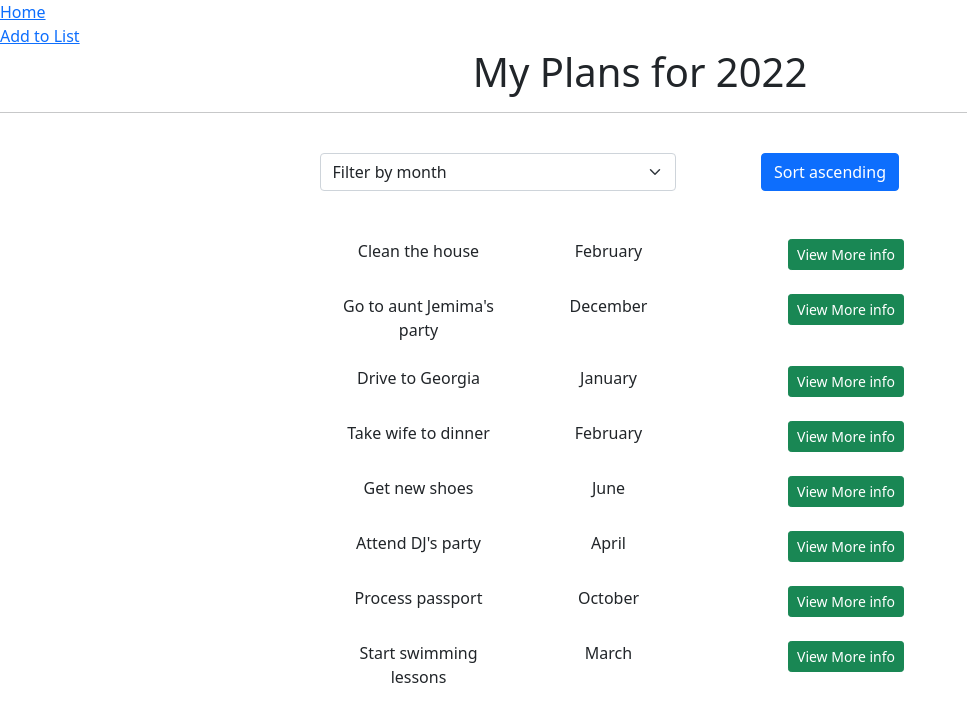
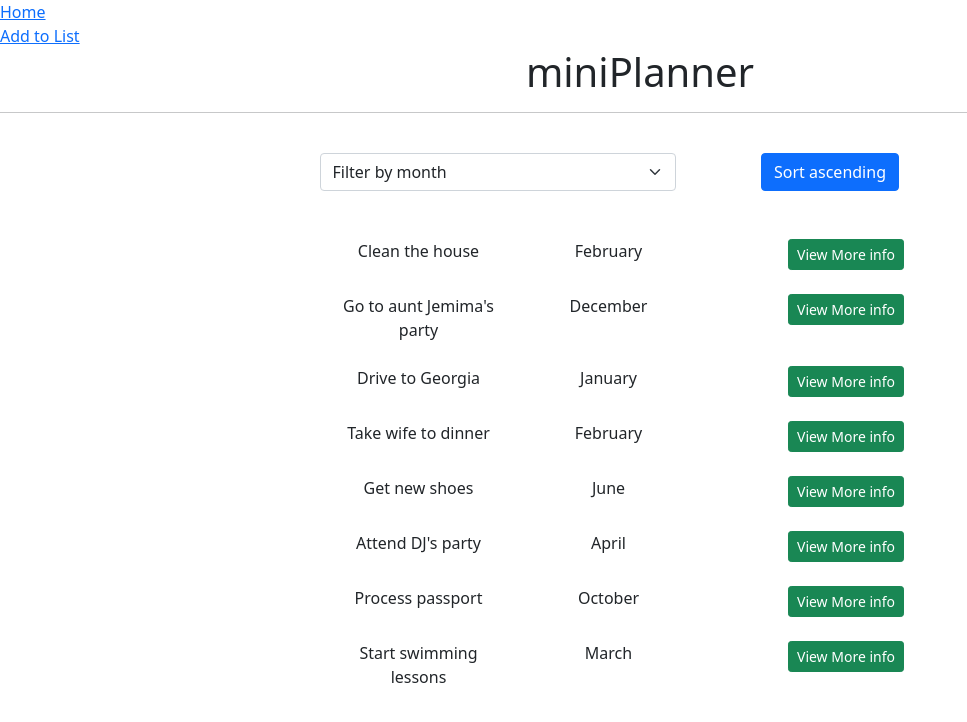
Before and after one commit to ajlic24/phase-2-project, a React (Create React App) app: page / in a window 1280 px wide. Shown: the top 722 px of the page, without its empty margins (0-967 px from the left). Built offline with nearby package versions, Linux system fonts and the light colour scheme; data requests are answered from the project's data file.

Commit message:
change title of app

```diff
--- a/src/components/App.js
+++ b/src/components/App.js
@@ -49,7 +49,7 @@ function App() {
       <Routes>
         <Route exact path='/' element={
           <div className='App' >
-            <h1>My Plans for 2022</h1>
+            <h1>miniPlanner</h1>
             <hr />
             <br />
             <Filter handleClick={handleClick} onChange={onChange} />
```
Also changed, not shown: src/components/InfoPage.js (line endings or trailing spaces), 1 other file (tests, documents, lock files or other folders).
